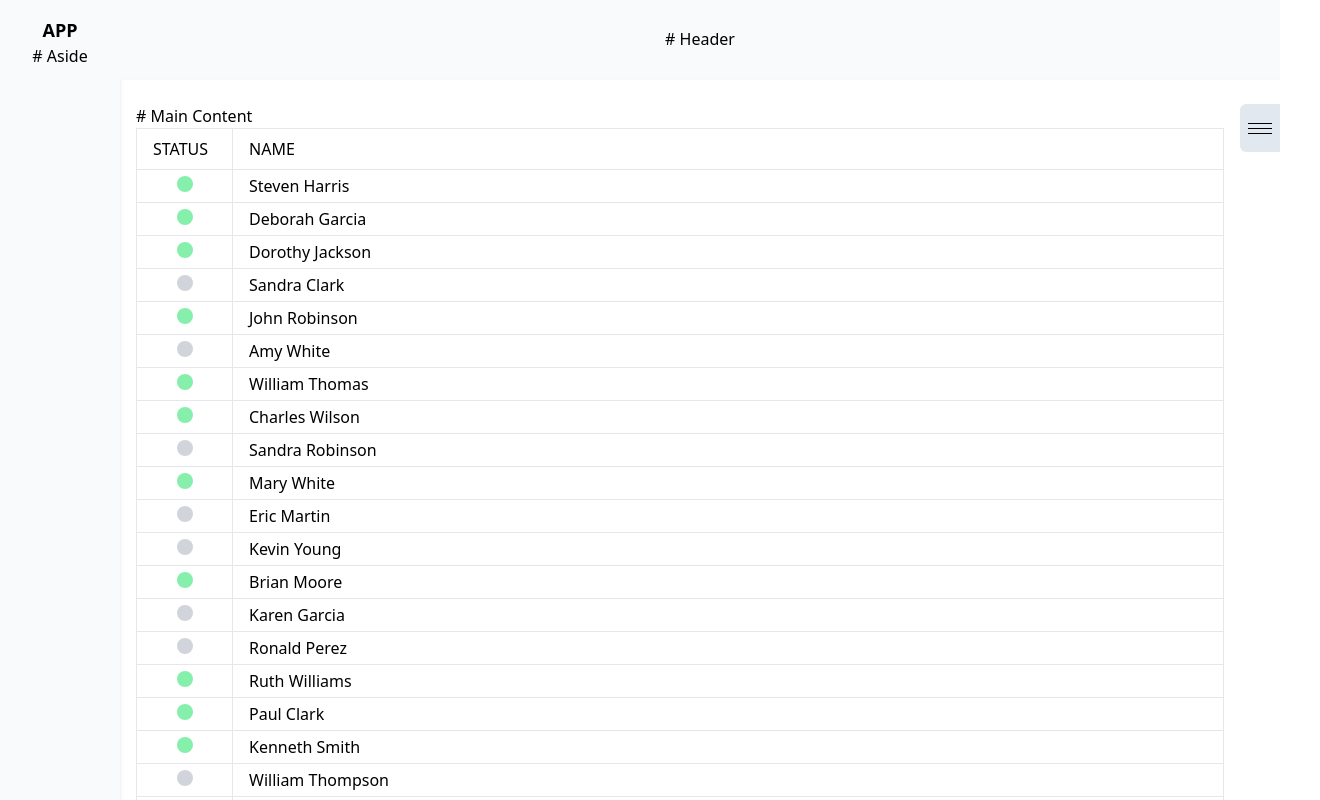
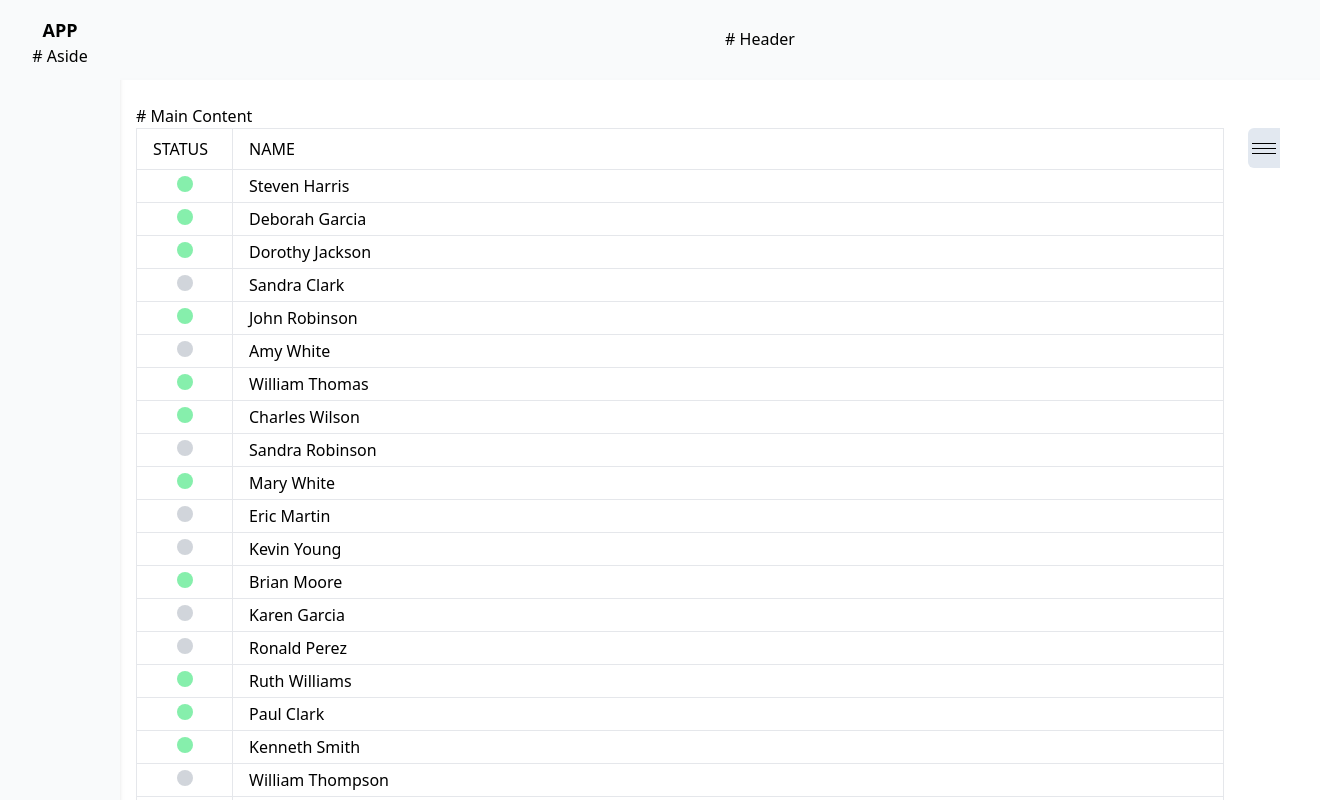
Before and after one commit to williamafil/amastek-prep, a React (Create React App) app: page / in a window 1280 px wide. Shown: the top 800 px of the page, 1320 px wide, since content can reach past the window. Built offline with nearby package versions, Linux system fonts and the light colour scheme; the HTML template or start-up script is replaced by a standard one.

Commit message:
Fixed menu tab

```diff
--- a/src/App.tsx
+++ b/src/App.tsx
@@ -15,7 +15,9 @@ class App extends React.Component {
         </aside>
         <main className="flex-1">
           <Header />
-          <MainContent mockData={mockData} />
+          <div className="mt-[80px]">
+            <MainContent mockData={mockData} />
+          </div>
         </main>
       </div>
     );
--- a/src/components/Drawer.tsx
+++ b/src/components/Drawer.tsx
@@ -18,25 +18,33 @@ const Drawer = ({ isOpen, onToggle, selectedItem, total }: Props) => {
         onClick={onToggle}
         className={clsx(
           "cursor-pointer",
-          "absolute top-6 -left-10 w-10 h-12 bg-slate-200 rounded-tl-md rounded-bl-md",
+          "relative right-4 top-11 w-0 h-12 rounded-tl-md rounded-bl-md",
           "flex flex-col justify-center items-center space-y-1",
         )}
       >
-        <div className="w-6 h-[1px] bg-black"></div>
-        <div className="w-6 h-[1px] bg-black"></div>
-        <div className="w-6 h-[1px] bg-black"></div>
+        <div
+          className={clsx(
+            "fixed w-8 h-10 bg-slate-200 space-y-1",
+            "flex flex-col justify-center items-center",
+            "rounded-tl-md rounded-bl-md",
+          )}
+        >
+          <div className="w-6 h-[1px] bg-black"></div>
+          <div className="w-6 h-[1px] bg-black"></div>
+          <div className="w-6 h-[1px] bg-black"></div>
+        </div>
       </div>
 
       <div
         className={clsx(
-          "relative",
-          "transition-all delay-500",
+          "transition-all delay-500 overflow-hidden",
           !isOpen ? "w-0" : "w-[200px]",
         )}
       >
         <div
           className={clsx(
-            "mt-2 p-2 transition-opacity duration-500 ease-out",
+            "fixed top-20 w-[200px]",
+            "mt-2 p-2 transition-opacity delay-500 ease-out",
             !isOpen ? " opacity-0" : " opacity-100 delay-1000",
           )}
         >
@@ -47,7 +55,7 @@ const Drawer = ({ isOpen, onToggle, selectedItem, total }: Props) => {
               <h2>{selectedItem.name}</h2>
               <div className="flex flex-col justify-center space-y-2">
                 {selectedItem.items.map((pic) => (
-                  <img src={pic} alt={selectedItem.name} />
+                  <img key={pic} src={pic} alt={selectedItem.name} />
                 ))}
               </div>
             </div>
--- a/src/components/Header.tsx
+++ b/src/components/Header.tsx
@@ -2,7 +2,7 @@ import React from "react";
 
 const Header = () => {
   return (
-    <header className="h-[80px] bg-gray-50 border-b-2 border-opacity-30 border-gray-100 flex justify-center items-center">
+    <header className="z-20 fixed w-full h-[80px] bg-gray-50 border-b-2 border-opacity-30 border-gray-100 flex justify-center items-center">
       <h2># Header</h2>
     </header>
   );
```
